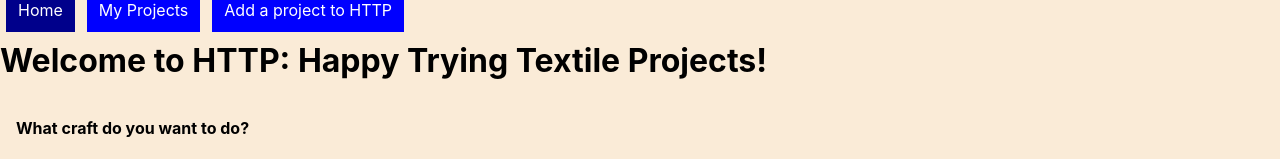
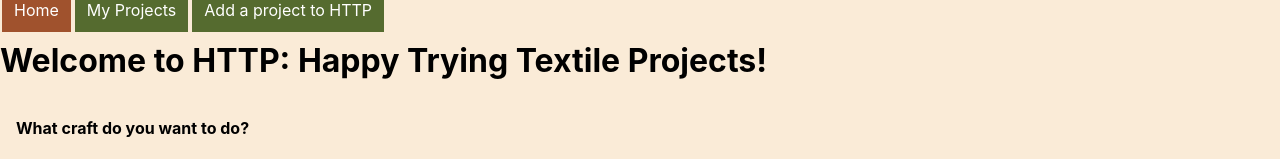
Before and after one commit to katiefaybehrmann/phase-2-final-project, a React (Create React App) app: page / in a window 1280 px wide. Shown: the top 159 px of the page. Built offline with nearby package versions, Linux system fonts and the light colour scheme; data requests are answered from the project's data file.

Commit message:
Change colors a bit

```diff
--- a/src/Components/NavBar.js
+++ b/src/Components/NavBar.js
@@ -6,8 +6,8 @@ function NavBar(){
     const linkStyles = {
         width: "100px",
         padding: "12px",
-        margin: "0 6px 6px",
-        background: "blue",
+        margin: "2px",
+        background: "darkolivegreen",
         textDecoration: "none",
         color: "white",
       };
@@ -19,7 +19,7 @@ function NavBar(){
              exact
              style={linkStyles}
              activeStyle={{
-               background: "darkblue",
+               background: "sienna",
              }}>
                 Home
             </NavLink>
@@ -28,7 +28,7 @@ function NavBar(){
             exact
             style={linkStyles}
             activeStyle={{
-              background: "darkblue",
+              background: "sienna",
             }}>
                 My Projects
             </NavLink>
@@ -37,7 +37,7 @@ function NavBar(){
             exact
             style={linkStyles}
             activeStyle={{
-              background: "darkblue",
+              background: "sienna",
             }}>
                 Add a project to HTTP
             </NavLink>
```
